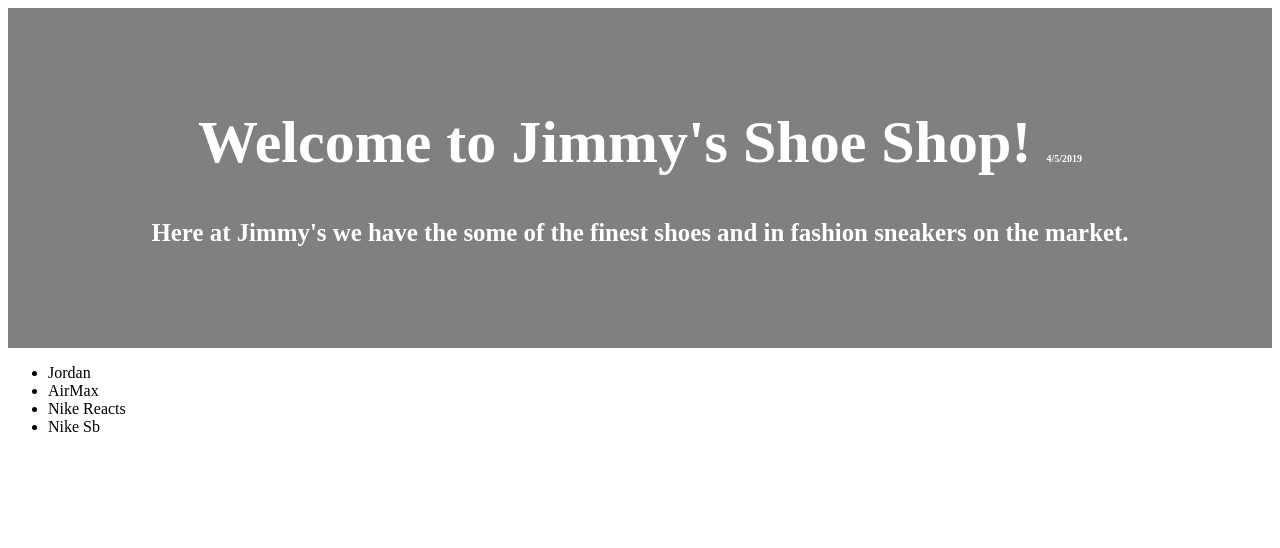
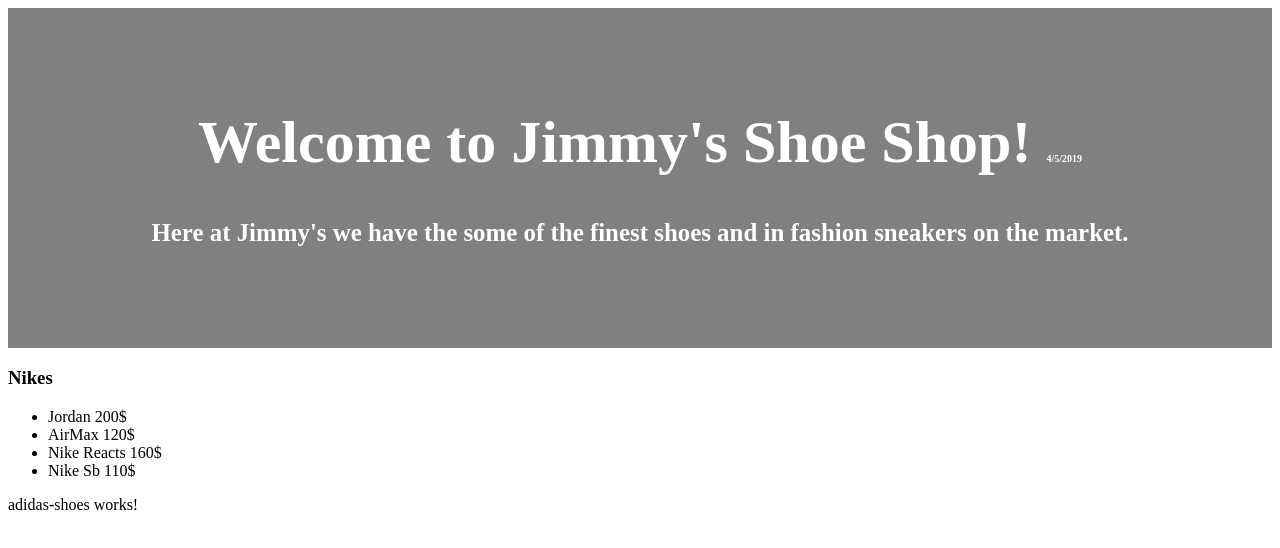
Before and after one commit to Zebrozkii/Jimmy-s-Shoe-Shop, an Angular app: page / in a window 1280 px wide. Shown: the top 548 px of the page. Built offline with nearby package versions, Linux system fonts and the light colour scheme.

Commit message:
keep forgetting if ive commited recently but i got my first component done and am working on the second

```diff
--- /dev/null
+++ b/src/app/adidas-shoes/adidas-shoes.component.html
@@ -0,0 +1,3 @@
+<p>
+  adidas-shoes works!
+</p>
--- a/src/app/app.component.html
+++ b/src/app/app.component.html
@@ -7,4 +7,5 @@
   <h5>{{ description}}.</h5>
 </div>
 <app-nike-shoes></app-nike-shoes>
+<app-adidas-shoes></app-adidas-shoes>
 </div>
--- a/src/app/app.module.ts
+++ b/src/app/app.module.ts
@@ -2,12 +2,14 @@
 import { NgModule } from '@angular/core';
 import { AppComponent } from './app.component';
 import { NikeShoesComponent } from './nike-shoes/nike-shoes.component';
+import { AdidasShoesComponent } from './adidas-shoes/adidas-shoes.component';
 
 
 @NgModule({
   declarations: [
     AppComponent,
-    NikeShoesComponent
+    NikeShoesComponent,
+    AdidasShoesComponent
   ],
   imports: [
     BrowserModule
--- a/src/app/nike-shoes/nike-shoes.component.html
+++ b/src/app/nike-shoes/nike-shoes.component.html
@@ -1,3 +1,4 @@
+<h3> {{header}}</h3>
 <ul>
-  <li *ngFor="let currentShoe of nike">{{currentShoe.name}}</li>
-  </ul>
+  <li *ngFor="let currentShoe of nike">{{currentShoe.name}} {{currentShoe.price}}$</li>
+</ul>
--- a/src/app/nike-shoes/nike-shoes.component.ts
+++ b/src/app/nike-shoes/nike-shoes.component.ts
@@ -6,6 +6,7 @@
   styleUrls: ['./nike-shoes.component.css']
 })
 export class NikeShoesComponent {
+  header: string = "Nikes"
   nike: Shoe[] = [
     new Shoe("Jordan",200),
     new Shoe("AirMax",120),
```
Also changed, not shown: src/app/adidas-shoes/adidas-shoes.component.ts (added, +11 -0 lines), src/app/adidas-shoes/adidas-shoes.component.css (added), 1 other file (tests, documents, lock files or other folders).
